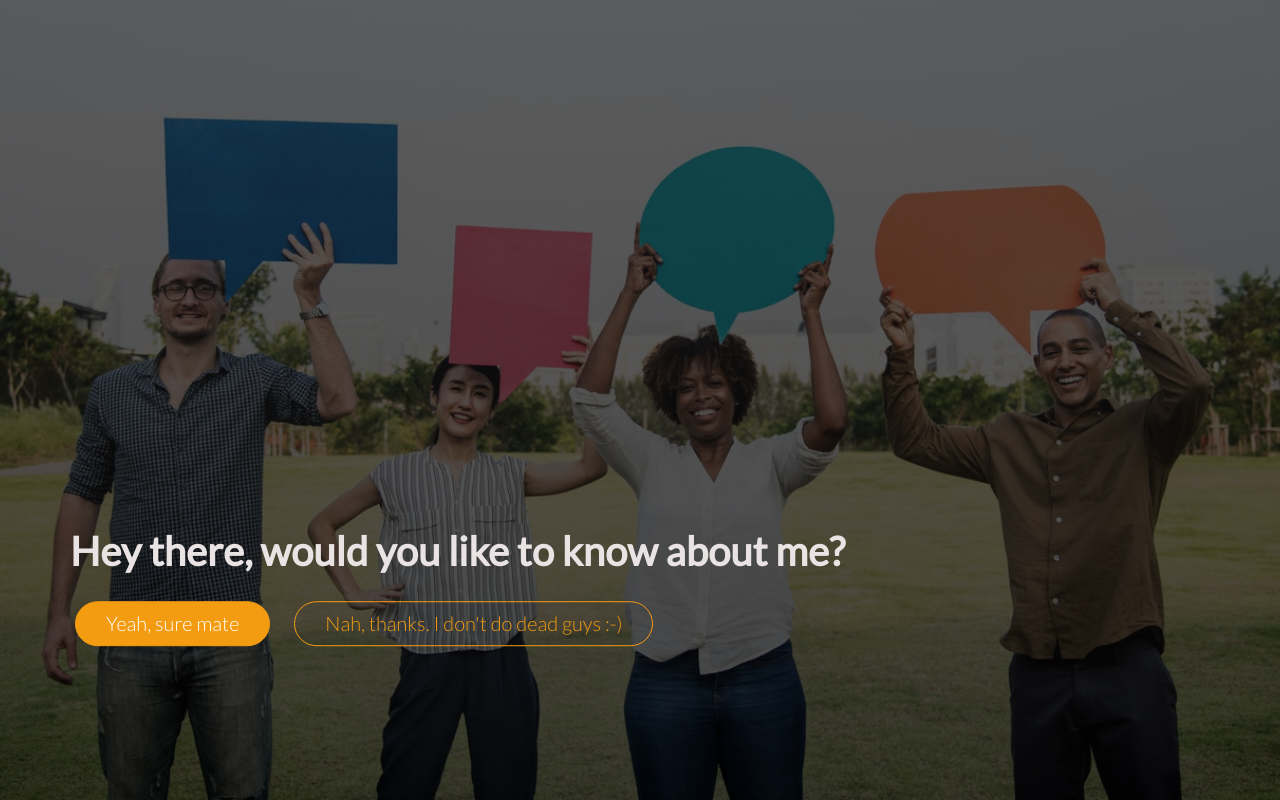
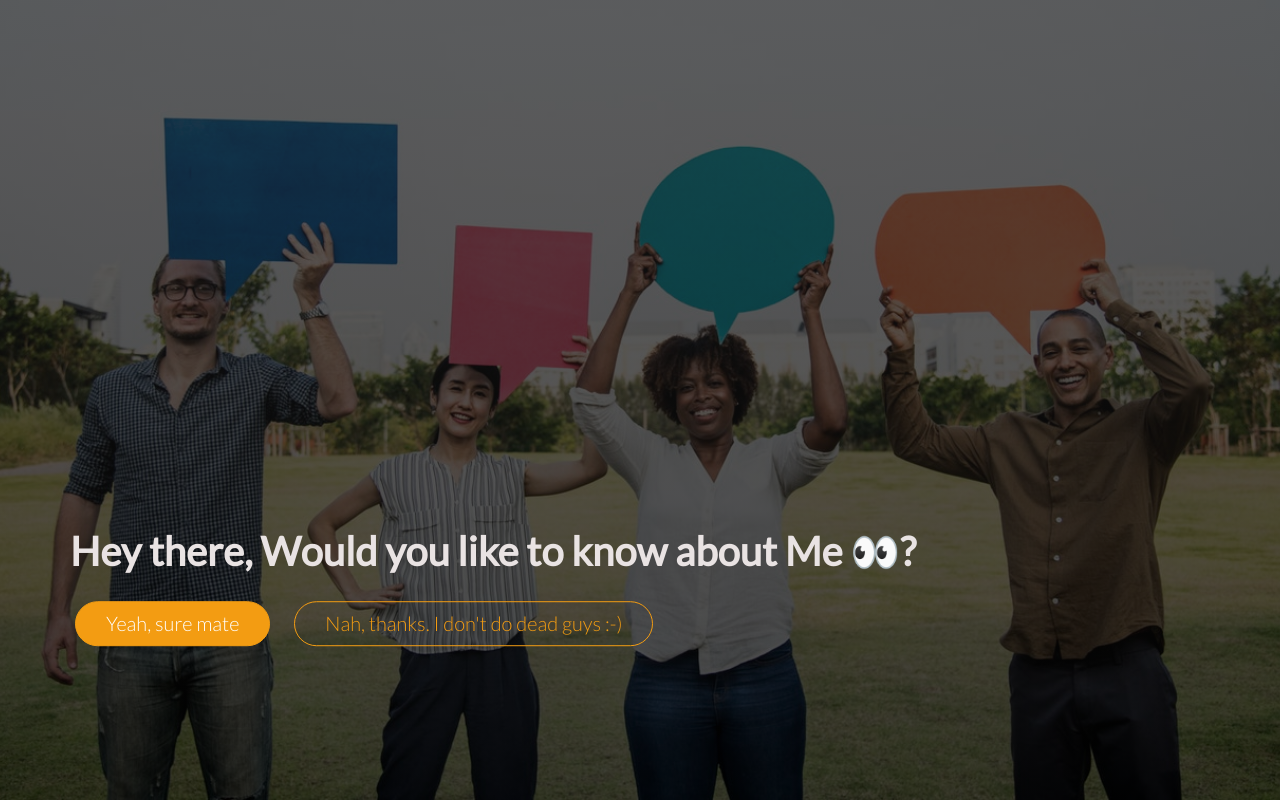
Before and after one commit to sh3rlocked/eds-practical, a plain HTML site: page index.html in a window 1280 px wide. Drawn offline with Linux system fonts and the light colour scheme; files whose address does not match are found by name.

Commit message:
Update index.html

```diff
--- a/index.html
+++ b/index.html
@@ -13,7 +13,7 @@
            </div>
        </nav>
        <div class="hero-text-box">
-           <h1>Hey there, would you like to know about me?</h1>
+           <h1>Hey there, Would you like to know about Me 👀?</h1>
            <a class="btn btn-full" href="C:\Users\MATRIX\Desktop\Eds Assignment 1\index2.html">Yeah, sure mate</a>
            <a class="btn btn-ghost" href="#">Nah, thanks. I don't do dead guys :-)</a>
        </div>
```
